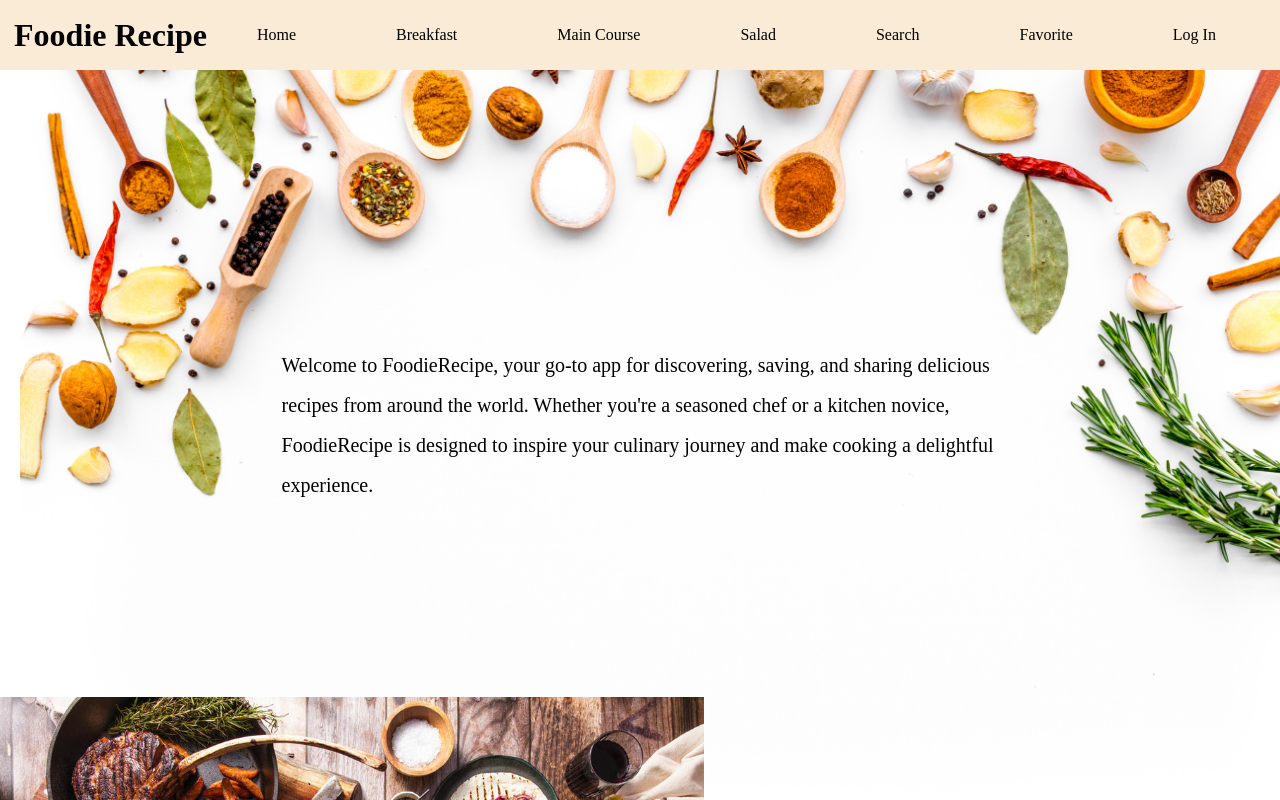
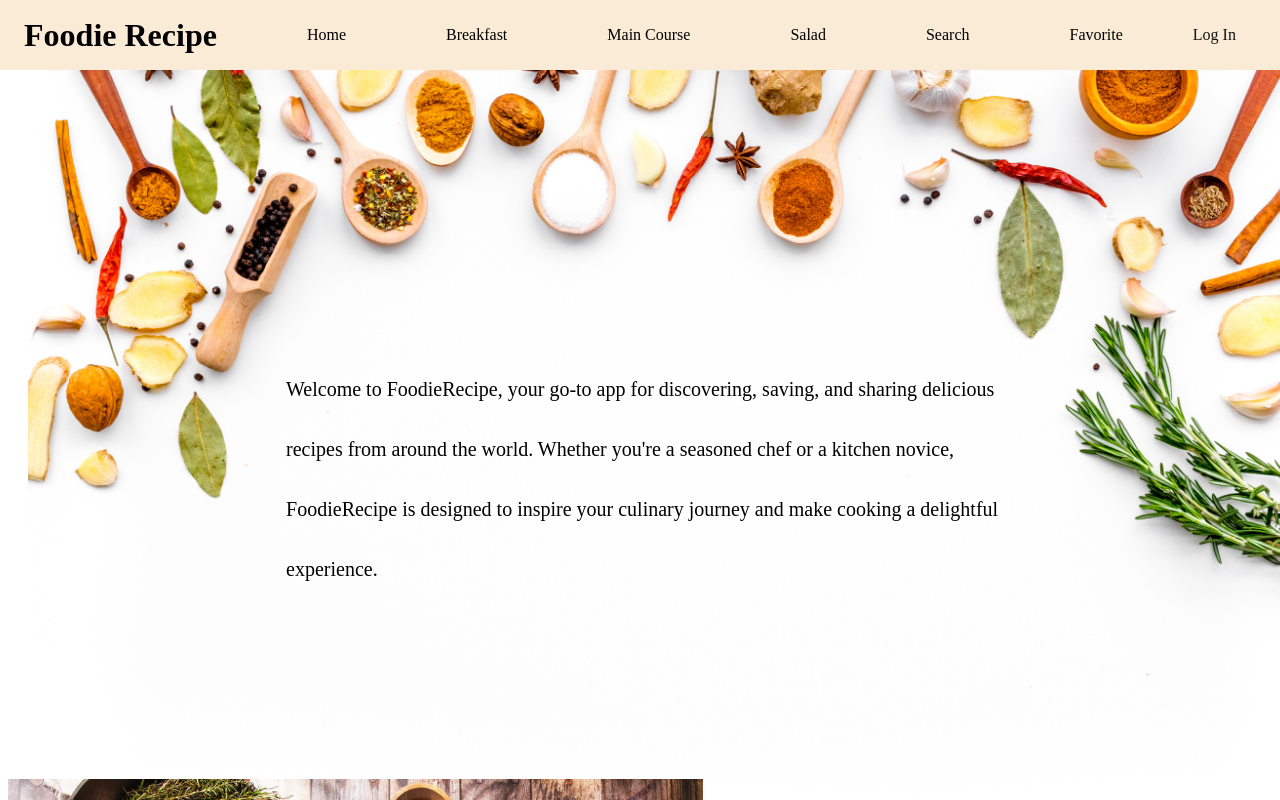
Before and after one commit to sxl7/FoodieRecipe, a React (Create React App) app in the folder client/: page / in a window 1280 px wide. Shown: the top 800 px of the page. Built offline with nearby package versions, Linux system fonts and the light colour scheme.

Commit message:
frontendRoutesProtected

```diff
--- /dev/null
+++ b/client/src/App.js
@@ -0,0 +1,31 @@
+import React from "react";
+import { Routes, Route } from "react-router-dom";
+import MainCourse from "./components/MainCourse";
+import Breakfast from "./components/Breakfast";
+import Salad from "./components/Salad";
+import Search from "./components/Search";
+import Favorite from "./components/Favorite";
+import Home from "./components/Home";
+import Header from "./components/Header";
+import ProtectedRoute from "./utils/ProectedRoute";
+
+function App() {
+  return (
+    <div>
+      <Header />
+      <Routes>
+        <Route path="/*" element={<Home />} />
+        <Route path="home" element={<Home />} />
+        <Route element={<ProtectedRoute />}>
+          <Route path="breakfast" element={<Breakfast />} />
+          <Route path="maincourse" element={<MainCourse />} />
+          <Route path="salad" element={<Salad />} />
+          <Route path="search" element={<Search />} />
+          <Route path="favorite" element={<Favorite />} />
+        </Route>
+      </Routes>
+    </div>
+  );
+}
+
+export default App;
--- a/client/src/components/Header.js
+++ b/client/src/components/Header.js
@@ -1,10 +1,11 @@
 import React from 'react'
 import NavBar from './NavBar'
+import { Link } from 'react-router-dom'
 
 function Header() {
   return (
     <header className='header mt-3'>
-        <h1>Foodie Recipe</h1>
+        <Link to='/home' style={{ textDecoration: 'none', color: 'black'}}><h1>Foodie Recipe</h1></Link>
         <NavBar/>
     </header>
 
--- /dev/null
+++ b/client/src/components/Home.js
@@ -0,0 +1,13 @@
+import React from "react";
+import "../style/Body.css";
+import Body from "./Body";
+
+function Home() {
+  return (
+    <main>
+      <Body />
+    </main>
+  );
+}
+
+export default Home;
--- a/client/src/components/Login.js
+++ b/client/src/components/Login.js
@@ -2,8 +2,13 @@ import React from "react";
 import "../style/Login.css";
 import { useState, useEffect } from "react";
 import axios from "axios";
+import  useAuth  from "../utils/useAuth";
+
 
 function Login({ onRegisterClick, handleLoginCancel }) {
+
+  const {setAuth} =useAuth()
+
   const [email, setEmail] = useState("");
   const [password, setPassword] = useState("");
   const [errMsg, setErrMsg] = useState("");
@@ -26,11 +31,18 @@ function Login({ onRegisterClick, handleLoginCancel }) {
         password,
       });
 
+      const accessToken = response?.data
+      console.log(accessToken)
+
+      setPassword("")
+      setEmail("")
+      handleLoginCancel()
+      setAuth(accessToken)
       alert("Welcom Back!");
-      console.log(response);
+
     } catch (error) {
       if (error.response && error.response.status === 401) {
-        setErrMsg(error.response.data?.message);
+        setErrMsg(error?.response?.data?.message);
       } else {
         setErrMsg("An error occurred. Please try again.");
       }
--- a/client/src/components/NavBar.js
+++ b/client/src/components/NavBar.js
@@ -1,8 +1,8 @@
-import React, { useState } from 'react';
-import Login from './Login';
-import Register from './Register';
-import '../style/NavBar.css';
-import { BrowserRouter as Router} from 'react-router-dom';
+import React, { useState } from "react";
+import Login from "./Login";
+import Register from "./Register";
+import "../style/NavBar.css";
+import { Link } from "react-router-dom";
 function NavBar() {
   const [viewLogin, setViewLogin] = useState(false);
   const [viewRegister, setViewRegister] = useState(false);
@@ -28,16 +28,30 @@ function NavBar() {
   };
 
   return (
-    <Router>
+    <>
       <nav>
         <ul>
-        <span className='Navbar'><a href="home">Home</a></span>
-        <span className='Navbar'><a href="breakfast">Breakfast</a></span>
-        <span className='Navbar'><a href="maincourse">Main Course</a></span>
-        <span className='Navbar'><a href="salad">Salad</a></span>
-        <span className='Navbar'><a href="search">Search</a></span>
-        <span className='Navbar'><a href="favorite">Favorite</a></span>
-        <span className='Navbar'><a href onClick={handleLoginClick}>Log In</a></span>
+          <Link to="/home" className="Navbar">
+            Home
+          </Link>
+          <Link to="/breakfast" className="Navbar">
+            Breakfast
+          </Link>
+          <Link to="/maincourse" className="Navbar">
+            Main Course
+          </Link>
+          <Link to="/salad" className="Navbar">
+            Salad
+          </Link>
+          <Link to="/search" className="Navbar">
+            Search
+          </Link>
+          <Link to="/favorite" className="Navbar">
+            Favorite
+          </Link>
+          <span className="button-like" onClick={handleLoginClick}>
+            Log In
+          </span>
         </ul>
       </nav>
 
@@ -45,7 +59,10 @@ function NavBar() {
       {viewLogin && (
         <div className="loginModal">
           <div className="modalContent">
-              <Login handleLoginCancel={handleLoginCancel} onRegisterClick={handleRegisterClick}/>
+            <Login
+              handleLoginCancel={handleLoginCancel}
+              onRegisterClick={handleRegisterClick}
+            />
           </div>
         </div>
       )}
@@ -53,12 +70,14 @@ function NavBar() {
       {viewRegister && (
         <div className="loginModal">
           <div className="modalContent">
-              <Register handleRegisterCancel={handleRegisterCancel}
-              onLoginClick={handleLoginClick}/>
+            <Register
+              handleRegisterCancel={handleRegisterCancel}
+              onLoginClick={handleLoginClick}
+            />
           </div>
         </div>
       )}
-    </Router>
+    </>
   );
 }
 
--- a/client/src/index.js
+++ b/client/src/index.js
@@ -1,18 +1,21 @@
 import React from 'react';
 import ReactDOM from 'react-dom/client';
-import Header from './components/Header';
-import Body from './components/Body';
+//import Header from './components/Header';
+/* import Body from './components/Body';
 import MainCourse from './components/MainCourse';
 import Breakfast from './components/Breakfast';
 import Salad from './components/Salad';
 import Search from './components/Search';
 import './style/index.css';
 import { BrowserRouter as Router, Route, Routes } from 'react-router-dom';
-import Favorite from './components/Favorite';
+import Favorite from './components/Favorite'; */
+import { AuthProvider } from './utils/AuthProvider';
+import App from './App'
+import { BrowserRouter, Route,Routes } from 'react-router-dom';
 
 
 
-const root = ReactDOM.createRoot(document.getElementById('root'));
+/* const root = ReactDOM.createRoot(document.getElementById('root'));
 root.render(
   <React.StrictMode>
     <Header />
@@ -28,4 +31,18 @@ root.render(
       </Routes>
     </Router>
   </React.StrictMode>
+); */
+
+
+const root = ReactDOM.createRoot(document.getElementById('root'));
+root.render(
+  <React.StrictMode>
+    <BrowserRouter>
+    <AuthProvider>
+      <Routes>
+        <Route path='/*' element ={<App/>}/>
+      </Routes>
+    </AuthProvider>
+    </BrowserRouter>
+  </React.StrictMode>
 );
--- a/client/src/style/NavBar.css
+++ b/client/src/style/NavBar.css
@@ -1,11 +1,10 @@
 
 .Navbar {
     padding: 50px;
-  }
-  .Navbar a {
     text-decoration: none; /* Remove underline */
     color: black;
   }
+
   .header {
     position: fixed; /* Fix the header at the top of the viewport */
     top: 0; /* Position it at the top */
@@ -17,3 +16,21 @@
     background-color: antiquewhite;
     height: 70px;
   }
+
+
+  .button-like {
+    display: inline-block; /* Makes the span behave like an inline-block element */
+    padding: 10px 20px; /* Adds padding to make it look like a button */
+    background-color: antiquewhite; /* Button background color */
+    color: rgb(18, 17, 17); /* Text color */
+    border-radius: 5px; /* Rounded corners */
+    text-align: center; /* Centers the text */
+    cursor: pointer; /* Changes the cursor to a pointer */
+    text-decoration: none; /* Removes any underline if the span is used within a link */
+    font-size: 16px; /* Font size */
+    transition: background-color 0.3s ease; /* Smooth transition for background color change */
+  }
+
+  .button-like:hover {
+    background-color: #117093; /* Darker background color on hover */
+  }
--- /dev/null
+++ b/client/src/utils/AuthProvider.js
@@ -0,0 +1,13 @@
+import { createContext, useState } from "react";
+
+const AuthContext = createContext({});
+
+export const AuthProvider = ({ children }) => {
+  const [auth, setAuth] = useState({});
+  return (
+    <AuthContext.Provider value={{ auth, setAuth }}>
+      {children}
+    </AuthContext.Provider>
+  );
+};
+export default AuthContext;
--- /dev/null
+++ b/client/src/utils/ProectedRoute.js
@@ -0,0 +1,11 @@
+import React from "react";
+import { Navigate, Outlet } from "react-router-dom";
+import useAuth from "./useAuth";
+
+const ProtectedRoute = () => {
+  const { auth } = useAuth();
+
+  return auth?.accessToken ? <Outlet /> : <Navigate to="/home" />
+};
+
+export default ProtectedRoute;
--- /dev/null
+++ b/client/src/utils/useAuth.js
@@ -0,0 +1,8 @@
+import { useContext } from "react";
+import AuthContext from "./AuthProvider";
+
+const useAuth = () => {
+    return useContext(AuthContext);
+}
+
+export default useAuth;
```
Also changed, not shown: 1 other file (tests, documents, lock files or other folders). Lines whose indentation alone changed are shown as unchanged.
